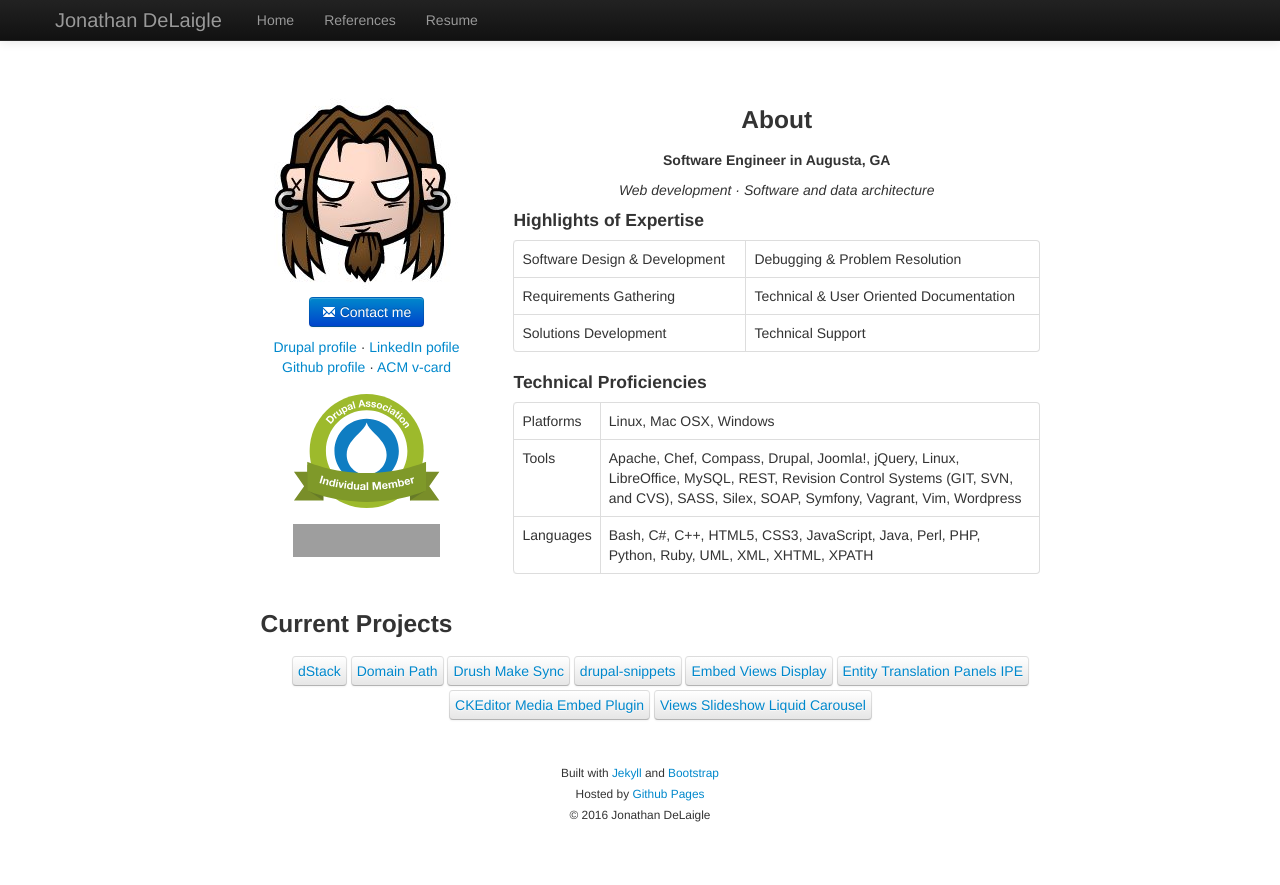
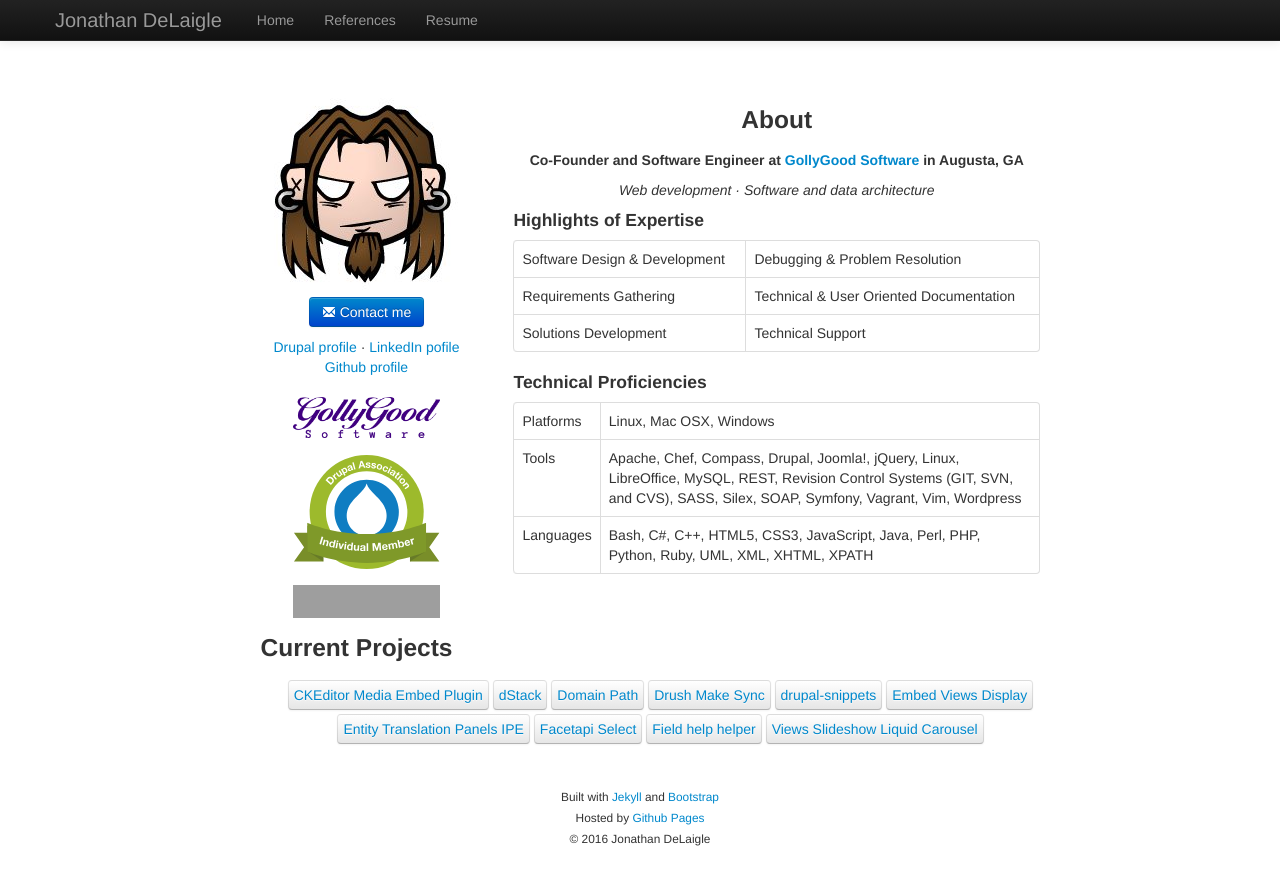
Before and after one commit to kpolymorphic/kpolymorphic.github.io, a Jekyll site: the page built from index.html, in a window 1280 px wide and 900 px high. Shown: the top 885 px of the window. Built offline with Jekyll 4.4.1, drawn with Linux system fonts in a browser that asks for light colours; nearby versions of some CDN libraries; grey boxes are pictures that could not be loaded.

Commit message:
Updating projects, adding GollyGood logo, and updating job position.

```diff
--- a/index.html
+++ b/index.html
@@ -9,7 +9,8 @@
             <a title="Contact me via e-mail." class="btn btn-primary" href="mailto:delaigle.jonathan@gmail.com"><i class="icon-envelope icon-white"></i> Contact me</a>
           </p>
           <a href="http://drupal.org/user/103553" title="Drupal profile.">Drupal profile</a> · <a href="http://linkedin.com/in/delaigle" title="Connect with me on LinkIn.">LinkedIn pofile</a><br />
-          <a href="http://github.com/grndlvl" title="Follow me on Github.">Github profile</a> · <a href="http://member.acm.org/~jdelaigle" title="ACM membership v-card.">ACM v-card</a><br />
+          <a href="http://github.com/grndlvl" title="Follow me on Github.">Github profile</a><br /><br />
+          <a href="http://www.gollygoodsoftware.com" title="GollyGood Software, a software engineering firm founded in Augusta, Georgia that is dedicated to the craft of producing the best, quality software humanly possible."><img alt="GollyGood Software's logo" width="147" src="/images/gollygood.png" /></a><br />
           <a href="https://assoc.drupal.org/user/704" title="Drupal Assocation member page."><img alt="Drupal Association individual member" width="147" src="/images/association_ind_member_badge.svg" /></a><br />
           <a href="https://gratipay.com/grndlvl/" title="Support via Gratipay"><img alt="Support via Gratipay" width="147" src="https://cdn.rawgit.com/gratipay/gratipay-badge/2.3.0/dist/gratipay.svg"/></a><br />
           <!--<a href="http://advomatic.com" title="Advomatic, a full service web technology firm."><img alt="Advomatic's logo" width="147" src="/images/advomaticsmall.png" /></a><br />-->
@@ -20,7 +21,7 @@
       <div class="span8">
         <div class="center">
           <h3 id="about">About</h3>
-          <h5>Software Engineer in Augusta, GA</h5>
+          <h5>Co-Founder and Software Engineer at <a href="http://www.gollygoodsoftware.com">GollyGood Software</a> in Augusta, GA</h5>
           <p>
             <em>Web development · Software and data architecture</em>
           </p>
@@ -43,13 +44,15 @@
         <h3 id="current-projects">Current Projects</h3>
         <div class="center">
           <ul class="inline">
+            <li class="btn" style="margin: 2px auto"><a href="http://drupal.org/project/ckeditor_media_embed">CKEditor Media Embed Plugin</a></li>
             <li class="btn" style="margin: 2px auto"><a href="http://dstack.gollygood.software">dStack</a></li>
             <li class="btn" style="margin: 2px auto"><a href="http://drupal.org/project/domain_path">Domain Path</a></li>
             <li class="btn" style="margin: 2px auto"><a href="http://drupal.org/sandbox/grndlvl/1930260">Drush Make Sync</a></li>
             <li class="btn" style="margin: 2px auto"><a href="http://github.com/grndlvl/drupal-snippets">drupal-snippets</a></li>
             <li class="btn" style="margin: 2px auto"><a href="http://drupal.org/project/embed_views">Embed Views Display</a></li>
             <li class="btn" style="margin: 2px auto"><a href="http://drupal.org/sandbox/grndlvl/1885422">Entity Translation Panels IPE</a></li>
-            <li class="btn" style="margin: 2px auto"><a href="http://drupal.org/project/ckeditor_media_embed">CKEditor Media Embed Plugin</a></li>
+            <li class="btn" style="margin: 2px auto"><a href="http://drupal.org/project/facetapi_select">Facetapi Select</a></li>
+            <li class="btn" style="margin: 2px auto"><a href="http://drupal.org/project/field_help_helper">Field help helper</a></li>
             <li class="btn" style="margin: 2px auto"><a href="http://drupal.org/project/views_slideshow_liquidcarousel">Views Slideshow Liquid Carousel</a></li>
           </ul>
         </div>
```
Also changed, not shown: images/gollygood.png (added).
